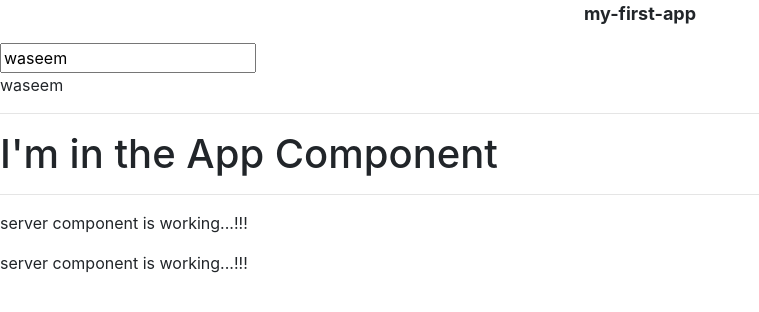
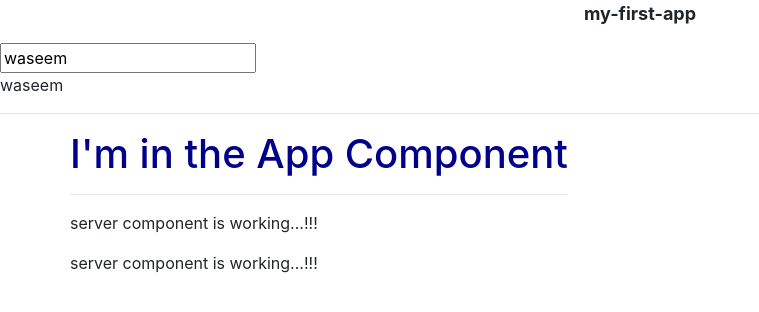
Before and after one commit to waseemkhan218/AP-001-ANGULAR, an Angular app: page / in a window 1280 px wide. Shown: the top 312 px of the page, without its empty margins (0-759 px from the left). Built offline with nearby package versions, Linux system fonts and the light colour scheme.

Commit message:
Inline styles in TS

```diff
--- a/src/app/app.component.css
+++ b/src/app/app.component.css
@@ -3,3 +3,7 @@
     font-size: large;
     font-weight: bold;
 }
+
+h1 {
+    color: darkblue;
+}
--- a/src/app/app.component.html
+++ b/src/app/app.component.html
@@ -11,12 +11,17 @@
 
 <hr>
 
+<div class="container">
+    <div class="row">
+        <div class="col-xs-12">
+            <!-- WORK: STYLE : for prefined tag like h1 or p or a. We don't need .h1. Just define as h1-->
             <h1>I'm in the App Component</h1>
-
             <hr>
-
             <!-- WORK: Component: Adding selector to render server component-->
             <!-- <app-server></app-server> -->
 
             <!-- WORK: Nested component: Adding servers (parent component)-->
             <app-servers></app-servers>
+        </div>
+    </div>
+</div>
--- a/src/app/app.component.ts
+++ b/src/app/app.component.ts
@@ -4,6 +4,12 @@ import { Component } from '@angular/core';
   selector: 'app-root',
   templateUrl: './app.component.html',
   styleUrls: ['./app.component.css']
+  // WORK: Inline Style in TS file.
+  // styles: [`
+  // h1 {
+  //   color:dodgerblue;
+  // }
+  // `]
 })
 export class AppComponent {
   title = 'my-first-app';
```
Lines whose indentation alone changed are shown as unchanged.
